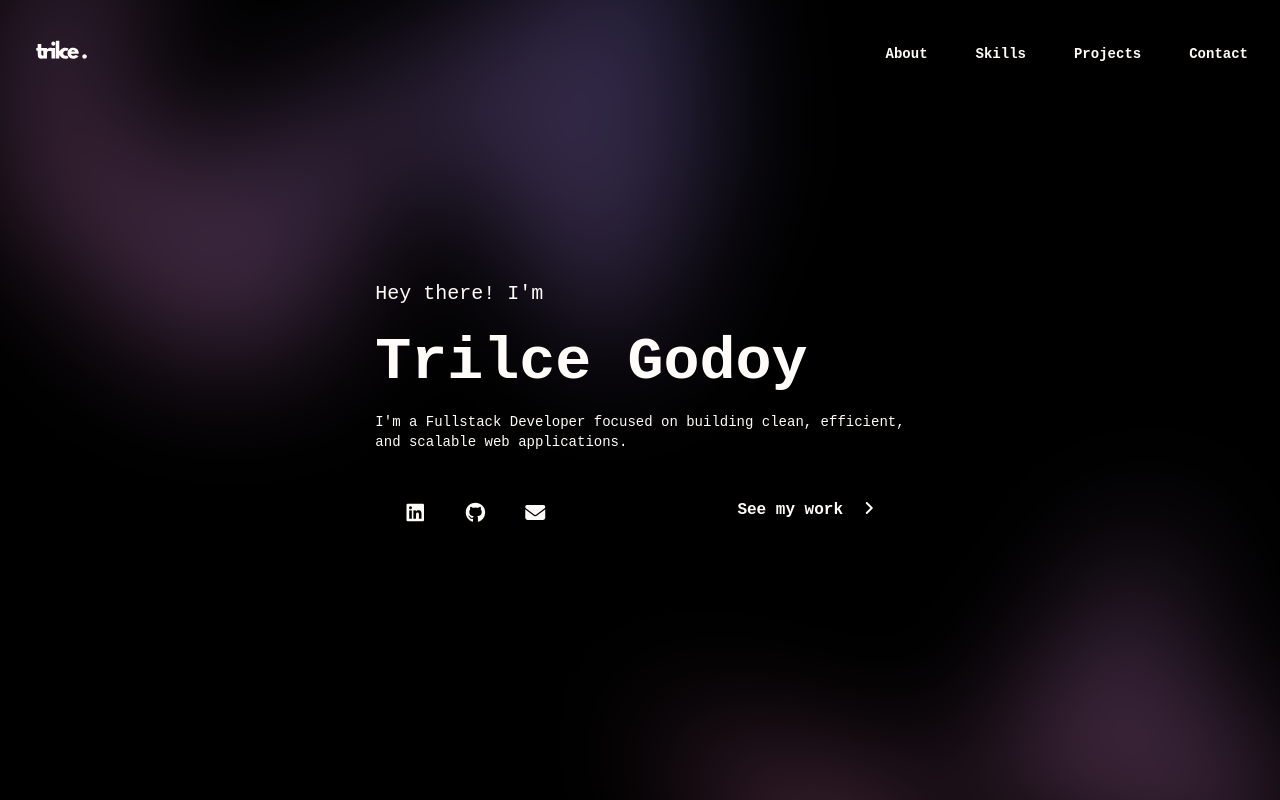
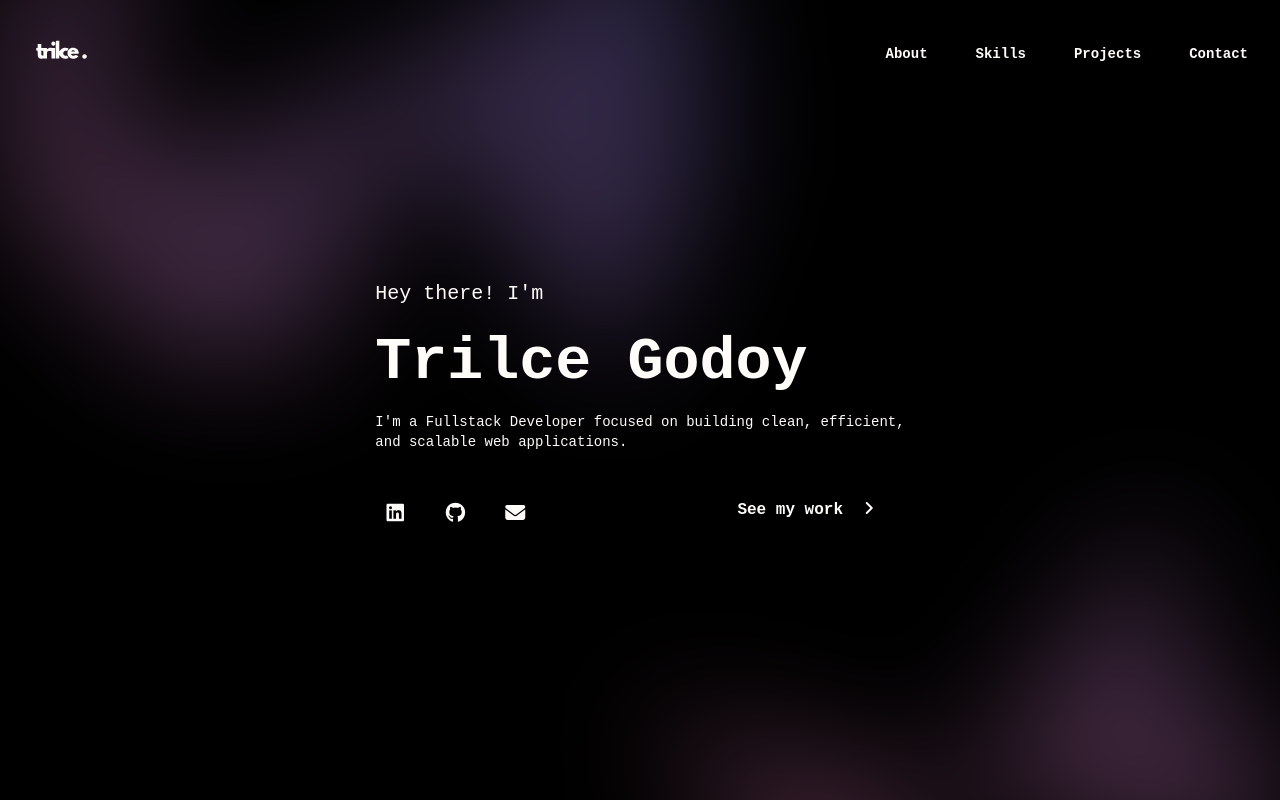
Before and after one commit to tgodoy12/portfolio, a React (Create React App) app: page / in a window 1280 px wide. Shown: the top 800 px of the page. Built offline with nearby package versions, Linux system fonts and the light colour scheme.

Commit message:
social links updated and new pages created

```diff
--- a/src/js/App.js
+++ b/src/js/App.js
@@ -1,6 +1,8 @@
 import './../styles/App.css';
 import Landing from './pages/landing';
 import Contact from './pages/contact';
+import About from './pages/about';
+import Projects from './pages/projects';
 
 import { BrowserRouter, Route, Routes } from "react-router-dom";
 import Navbar from './components/navbar';
@@ -12,7 +14,9 @@ function App() {
       <Navbar />
       <Routes>
         <Route path="/" element={<Landing />} />
-        <Route path="/contact" element={<Contact />}/>
+        <Route path="/contact" element={<Contact />} />
+        <Route path="/about" element={<About />} />
+        <Route path="/projects" element={<Projects/>} />
       </Routes>
     </BrowserRouter>
 
--- a/src/js/components/navbar.js
+++ b/src/js/components/navbar.js
@@ -17,7 +17,7 @@ const Navbar = () => {
 
     return (
         <div>
-            <header className="absolute inset-x-0 top-0 z-50">
+          <header className="absolute inset-x-0 top-0 z-50">
         <nav aria-label="Global" className="flex items-center justify-between p-6 lg:px-8">
           <div className="flex lg:flex-1">
             <a href="/" className="-m-1.5 p-1.5">
--- /dev/null
+++ b/src/js/pages/about.js
@@ -0,0 +1,13 @@
+import React from "react";
+
+const About = () => {
+    return (
+        <div className="min-h-screen bg-[#7F95D1] flex items-center justify-center">
+            <div>
+                <h1>This is about section</h1>
+            </div>
+        </div>
+    )
+}
+
+export default About;
--- a/src/js/pages/landing.js
+++ b/src/js/pages/landing.js
@@ -35,21 +35,30 @@ const Landing = () => {
               {/* Botones social y see my work */}
               <div className="mt-10 flex justify-between">
 
-              <div className="social-icons content-center ms-5 flex gap-5">
+              <div className="social-icons content-center flex gap-5">
+                <a href="https://www.linkedin.com/in/trilce-godoy/" target="_blank" rel="noopener noreferrer">
                   <div className="w-10 h-10 flex items-center justify-center transition-all duration-300 hover:bg-[#FF6978] hover:scale-125 rounded-full">
                     <i className="fab fa-linkedin fa-lg" style={{ color: "#FFFCF9" }}></i>
                   </div>
+                </a>
+
+                <a href="https://github.com/tgodoy12" target="_blank" rel="noopener noreferrer">
                   <div className="w-10 h-10 flex items-center justify-center transition-all duration-300 hover:bg-[#FF6978] hover:scale-125 rounded-full">
                     <i className="fab fa-github fa-lg" style={{ color: "#FFFCF9" }}></i>
                   </div>
+                </a>
+
+                <Link to="/contact">
                   <div className="w-10 h-10 flex items-center justify-center transition-all duration-300 hover:bg-[#FF6978] hover:scale-125 rounded-full">
                     <i className="fas fa-envelope fa-lg" style={{ color: "#FFFCF9" }}></i>
                   </div>
+                </Link>
+
               </div>
 
               <div className="see-my-work-button me-5">
                 <Link
-                  href="/"
+                  to="/projects"
                   className="duration-300 font-semibold text-[#FFFCF9] group text-base"
                 >
                   See my work{" "}
--- /dev/null
+++ b/src/js/pages/projects.js
@@ -0,0 +1,11 @@
+import React from "react";
+
+const Projects = () => {
+    return (
+        <div>
+
+        </div>
+    )
+}
+
+export default Projects;
```
Also changed, not shown: src/styles/about.css (added). Lines whose indentation alone changed are shown as unchanged.
